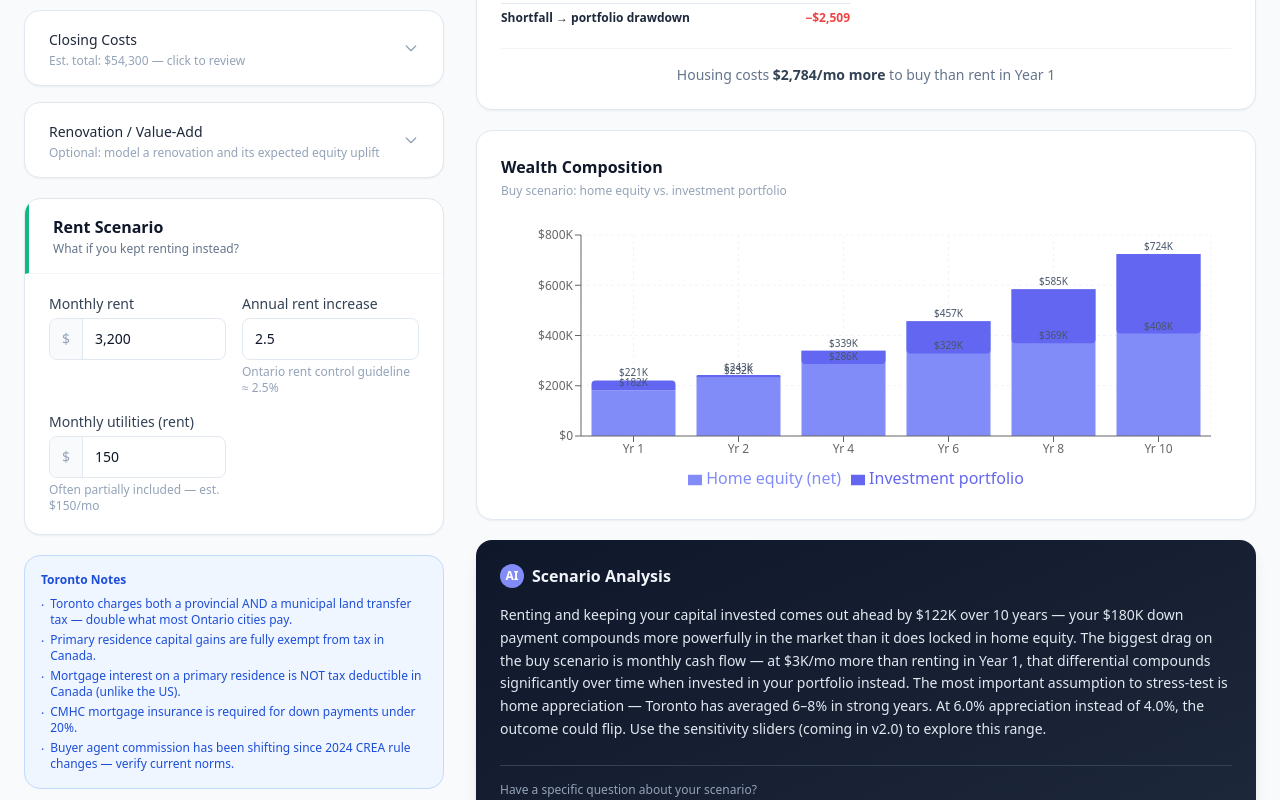
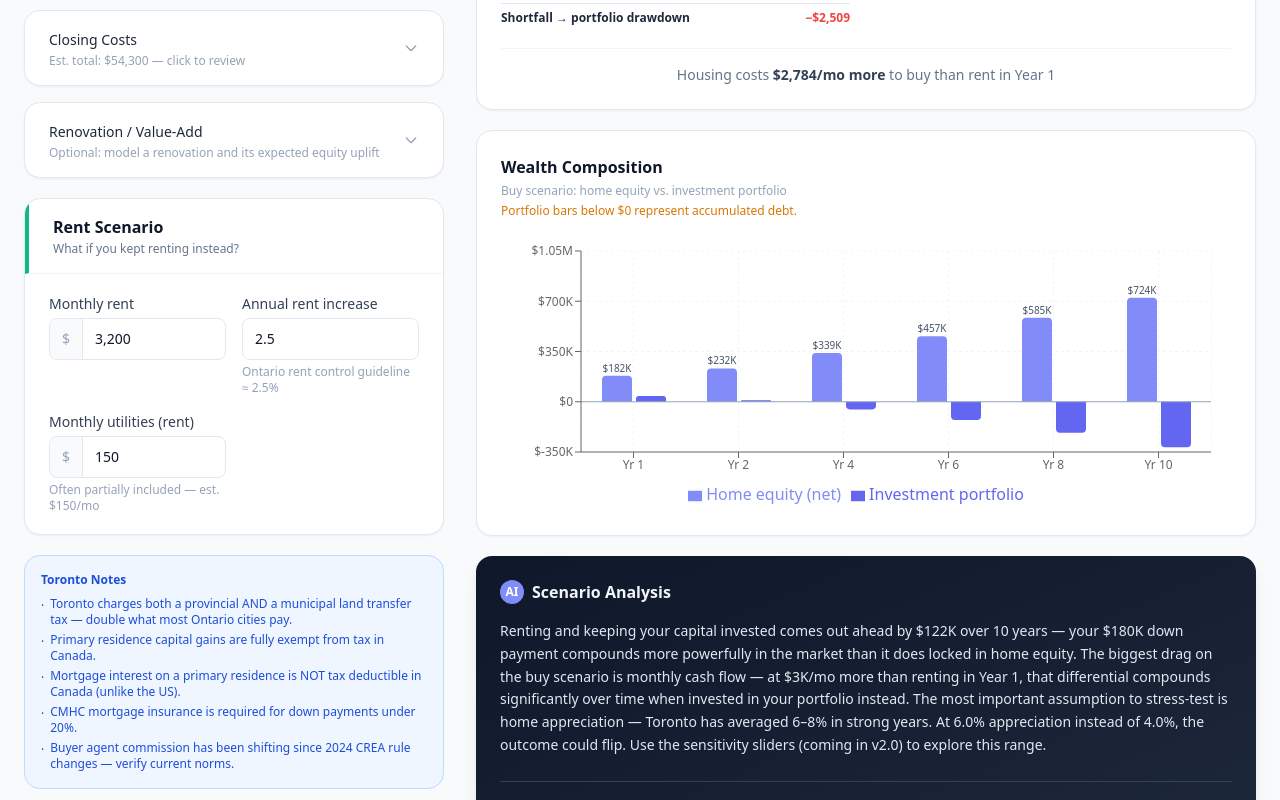
Before and after one commit to shaynegelbard481/rent-vs-buy-toronto, a React (Vite) app: page / in a window 1280 px wide. Shown: the part 1240-2040 px from the top of the page. Built offline with nearby package versions, Linux system fonts and the light colour scheme.

Commit message:
Fix wealth composition chart: grouped bars handle negative portfolio correctly

```diff
--- a/src/components/outputs/Results.jsx
+++ b/src/components/outputs/Results.jsx
@@ -267,21 +267,27 @@ const BarLabel = ({ x, y, width, value }) => {
 
 export function WealthCompositionChart({ chartData }) {
   const filtered = chartData.filter((_, i) => i % 2 === 1 || i === 0);
+  const hasNegativePortfolio = filtered.some(d => d.buyPortfolio < 0);
+
   return (
     <div className="bg-white rounded-2xl border border-slate-200 shadow-sm p-6">
       <h3 className="font-semibold text-slate-900 mb-1">Wealth Composition</h3>
-      <p className="text-xs text-slate-400 mb-4">Buy scenario: home equity vs. investment portfolio</p>
+      <p className="text-xs text-slate-400 mb-1">Buy scenario: home equity vs. investment portfolio</p>
+      {hasNegativePortfolio && (
+        <p className="text-xs text-amber-600 mb-3">Portfolio bars below $0 represent accumulated debt.</p>
+      )}
       <ResponsiveContainer width="100%" height={280}>
-        <BarChart data={filtered} margin={{ top: 20, right: 20, left: 10, bottom: 5 }}>
+        <BarChart data={filtered} margin={{ top: 20, right: 20, left: 10, bottom: 5 }} barCategoryGap="20%">
           <CartesianGrid strokeDasharray="3 3" stroke="#f1f5f9" />
           <XAxis dataKey="year" tick={{ fontSize: 12 }} />
           <YAxis tickFormatter={formatDollar} tick={{ fontSize: 12 }} width={70} />
+          <ReferenceLine y={0} stroke="#94a3b8" strokeWidth={1} />
           <Tooltip content={<CustomTooltip />} />
           <Legend />
-          <Bar dataKey="buyEquity" name="Home equity (net)" stackId="buy" fill={COLORS.equity}>
+          <Bar dataKey="buyEquity" name="Home equity (net)" fill={COLORS.equity} radius={[4, 4, 0, 0]}>
             <LabelList content={<BarLabel />} position="top" />
           </Bar>
-          <Bar dataKey="buyPortfolio" name="Investment portfolio" stackId="buy" fill={COLORS.buy} radius={[4, 4, 0, 0]}>
+          <Bar dataKey="buyPortfolio" name="Investment portfolio" fill={COLORS.buy} radius={[4, 4, 0, 0]}>
             <LabelList content={<BarLabel />} position="top" />
           </Bar>
         </BarChart>
```
